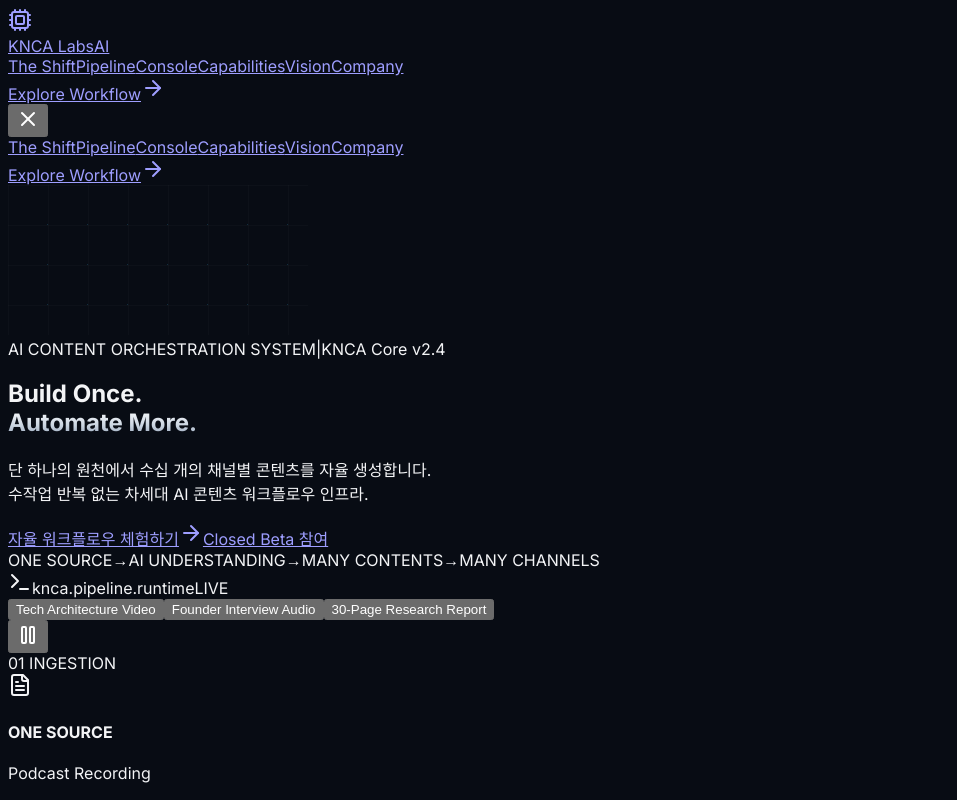
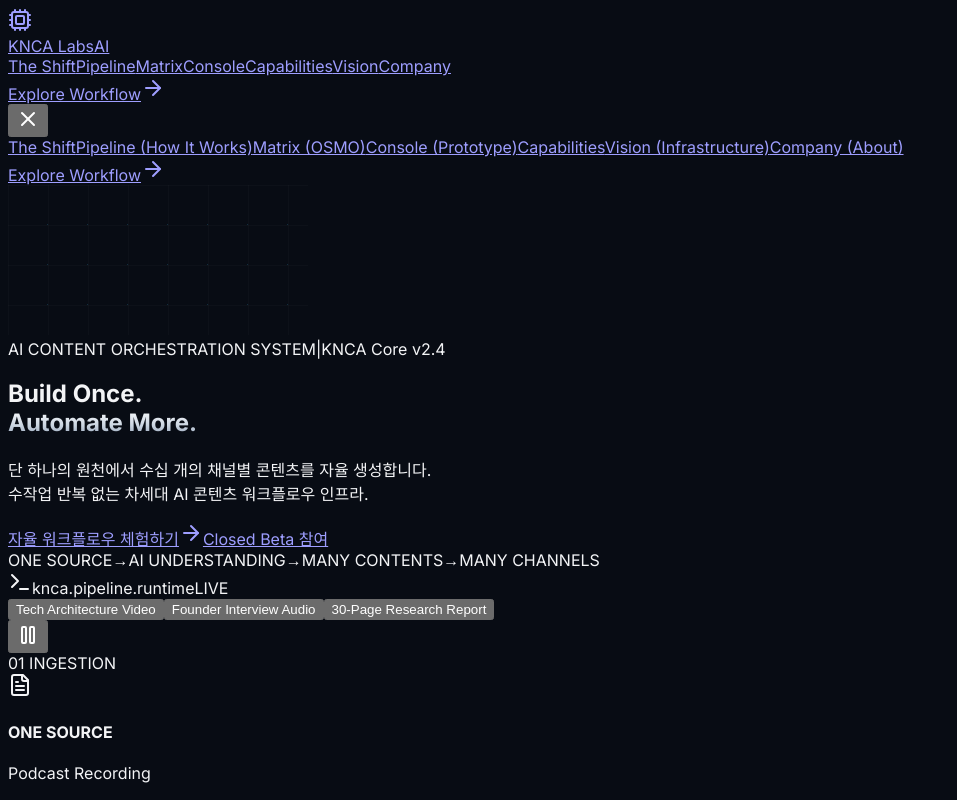
Before and after one commit to kncalabs/kncalabs, a Next.js app: page / in a window 1280 px wide. Both pictures are taken after a click on the button 28 px from the left and 120 px from the top of the page. Shown: the top 800 px of the page, without its empty margins (0-957 px from the left). Built offline with nearby package versions, Linux system fonts and the light colour scheme; a web font is replaced by a local one.

Commit message:
Revert "feat(layout): eliminate documentation sprawl into a cinematic 7-chapter AI product experience"
This reverts commit 5920747cc63020ab7e62ac2a0fb8e4d12ebe0fb4.

```diff
--- a/src/app/page.tsx
+++ b/src/app/page.tsx
@@ -2,7 +2,9 @@
 import Hero from "@/components/Hero";
 import ProblemFriction from "@/components/ProblemFriction";
 import TheShift from "@/components/TheShift";
+import WhatWeDo from "@/components/WhatWeDo";
 import HowItWorks from "@/components/HowItWorks";
+import OneSourceManyOutputs from "@/components/OneSourceManyOutputs";
 import ProductVisualization from "@/components/ProductVisualization";
 import Capabilities from "@/components/Capabilities";
 import FutureVision from "@/components/FutureVision";
@@ -16,34 +18,40 @@
     <main className="min-h-screen relative bg-[#080c14] overflow-hidden">
       <Navbar />
 
-      {/* 1. Hero: AI Content Orchestration System (First 5-Sec AI Experience) */}
+      {/* 1. Hero: 가치 제안 및 핵심 메시지 (Build Once. Automate More.) */}
       <Hero />
 
-      {/* 2. The Problem: The Manual Content Treadmill */}
+      {/* 2. The Problem: 수작업 8단계 사슬과 반복 노동의 비효율 (Content shouldn’t require repeating the same work) */}
       <ProblemFriction />
 
-      {/* 3. The Paradigm Shift: From Content Creation to Content Systems */}
+      {/* 3. The Shift: 강력한 패러다임 전환 (From Content Creation to Content Systems) */}
       <TheShift />
 
-      {/* 4. The Core Pipeline: 4-Stage Connected Workflow Engine */}
+      {/* 4. What We Do: 4대 핵심 역량 에디토리얼 서사 쇼케이스 */}
+      <WhatWeDo />
+
+      {/* 5. How It Works: 4단계 연속 연결 파이프라인 (01 Capture -> 02 Understand -> 03 Transform -> 04 Distribute) */}
       <HowItWorks />
 
-      {/* 5. Live Simulation Console: Interactive URL Ingestion & Dispatched Outputs */}
+      {/* 6. One Source -> Many Outputs: 핵심 제품 개념 매트릭스 (Left: Source -> Center: AI -> Right: Outputs) */}
+      <OneSourceManyOutputs />
+
+      {/* 7. Product Visualization: 실제 시스템 인터페이스 시뮬레이션 콘솔 (Source -> Processing -> Outputs -> Queue) */}
       <ProductVisualization />
 
-      {/* 6. Capabilities: Autonomous AI Architecture Specs */}
+      {/* 8. What We Build: 현재 구축 중인 4대 핵심 역량 (Capabilities) */}
       <Capabilities />
 
-      {/* 7. Future Vision & Flywheel: Content Becoming Infrastructure */}
+      {/* 9. Future Vision & Infrastructure Roadmap (Content is becoming infrastructure) */}
       <FutureVision />
 
-      {/* 8. Corporate Trust & Integrity: Stay C Jeju (Founded 2023) */}
+      {/* 11. Corporate Authority: 기업 실체 및 신뢰 기반 (Stay C Jeju, Founded 2023) */}
       <AboutSection />
 
-      {/* 9. Final Conversion & Closed Beta Access */}
+      {/* 12. Seamless Zero-Friction Conversion & Direct Contact */}
       <WaitlistCTA />
 
-      {/* Footer & Navigation Controls */}
+      {/* Micro Footer */}
       <Footer />
       <BackToTop />
     </main>
--- a/src/components/Navbar.tsx
+++ b/src/components/Navbar.tsx
@@ -14,10 +14,14 @@
       setIsScrolled(window.scrollY > 20);
 
       const sections = [
+        "problem-friction",
         "the-shift",
+        "what-we-do",
         "how-it-works",
+        "one-source-many-outputs",
         "product-visualization",
         "capabilities",
+        "future-business",
         "future-vision",
         "about",
         "waitlist"
@@ -72,7 +76,7 @@
             <Link
               href="#the-shift"
               className={`text-sm font-medium transition-colors ${
-                activeSection === "the-shift"
+                activeSection === "the-shift" || activeSection === "problem-friction"
                   ? "text-sky-400 font-bold"
                   : "text-slate-300 hover:text-white"
               }`}
@@ -86,6 +90,14 @@
               }`}
             >
               Pipeline
+            </Link>
+            <Link
+              href="#one-source-many-outputs"
+              className={`text-sm font-medium transition-colors ${
+                activeSection === "one-source-many-outputs" ? "text-sky-400 font-bold" : "text-slate-300 hover:text-white"
+              }`}
+            >
+              Matrix
             </Link>
             <Link
               href="#product-visualization"
@@ -106,7 +118,7 @@
             <Link
               href="#future-vision"
               className={`text-sm font-medium transition-colors ${
-                activeSection === "future-vision"
+                activeSection === "future-vision" || activeSection === "future-business"
                   ? "text-sky-400 font-bold"
                   : "text-slate-300 hover:text-white"
               }`}
@@ -134,69 +146,76 @@
             </Link>
           </div>
 
-          {/* Mobile Menu Button */}
-          <div className="md:hidden">
+          {/* Mobile Menu Toggle */}
           <button
-              type="button"
             onClick={() => setMobileMenuOpen(!mobileMenuOpen)}
-              className="p-2 rounded-lg bg-slate-900 border border-slate-800 text-slate-300 hover:text-white"
+            className="md:hidden p-2 rounded-lg bg-slate-900 border border-slate-800 text-slate-300 hover:text-white"
             aria-label="Toggle Navigation Menu"
           >
-              {mobileMenuOpen ? <X className="w-5 h-5" /> : <Menu className="w-5 h-5" />}
+            {mobileMenuOpen ? <X className="w-6 h-6" /> : <Menu className="w-6 h-6" />}
           </button>
         </div>
       </div>
 
-        {/* Mobile Dropdown Menu */}
+      {/* Mobile Menu Dropdown */}
       {mobileMenuOpen && (
-          <div className="md:hidden mt-4 pb-4 border-t border-slate-800/80 pt-4 space-y-3">
+        <div className="md:hidden bg-[#080c14]/95 border-b border-slate-800 px-4 pt-3 pb-6 space-y-4 backdrop-blur-xl">
+          <nav className="flex flex-col gap-3">
             <Link
               href="#the-shift"
               onClick={() => setMobileMenuOpen(false)}
-              className="block text-sm font-medium text-slate-300 hover:text-white px-2 py-1"
+              className={`py-2 text-sm font-medium ${activeSection === "the-shift" || activeSection === "problem-friction" ? "text-sky-400 font-bold" : "text-slate-300"}`}
             >
               The Shift
             </Link>
             <Link
               href="#how-it-works"
               onClick={() => setMobileMenuOpen(false)}
-              className="block text-sm font-medium text-slate-300 hover:text-white px-2 py-1"
+              className={`py-2 text-sm font-medium ${activeSection === "how-it-works" ? "text-sky-400 font-bold" : "text-slate-300"}`}
             >
-              Pipeline
+              Pipeline (How It Works)
+            </Link>
+            <Link
+              href="#one-source-many-outputs"
+              onClick={() => setMobileMenuOpen(false)}
+              className={`py-2 text-sm font-medium ${activeSection === "one-source-many-outputs" ? "text-sky-400 font-bold" : "text-slate-300"}`}
+            >
+              Matrix (OSMO)
             </Link>
             <Link
               href="#product-visualization"
               onClick={() => setMobileMenuOpen(false)}
-              className="block text-sm font-medium text-slate-300 hover:text-white px-2 py-1"
+              className={`py-2 text-sm font-medium ${activeSection === "product-visualization" ? "text-sky-400 font-bold" : "text-slate-300"}`}
             >
-              Console
+              Console (Prototype)
             </Link>
             <Link
               href="#capabilities"
               onClick={() => setMobileMenuOpen(false)}
-              className="block text-sm font-medium text-slate-300 hover:text-white px-2 py-1"
+              className={`py-2 text-sm font-medium ${activeSection === "capabilities" ? "text-sky-400 font-bold" : "text-slate-300"}`}
             >
               Capabilities
             </Link>
             <Link
               href="#future-vision"
               onClick={() => setMobileMenuOpen(false)}
-              className="block text-sm font-medium text-slate-300 hover:text-white px-2 py-1"
+              className={`py-2 text-sm font-medium ${activeSection === "future-vision" || activeSection === "future-business" ? "text-sky-400 font-bold" : "text-slate-300"}`}
             >
-              Vision
+              Vision (Infrastructure)
             </Link>
             <Link
               href="#about"
               onClick={() => setMobileMenuOpen(false)}
-              className="block text-sm font-medium text-slate-300 hover:text-white px-2 py-1"
+              className={`py-2 text-sm font-medium ${activeSection === "about" ? "text-sky-400 font-bold" : "text-slate-300"}`}
             >
-              Company
+              Company (About)
             </Link>
+          </nav>
           <div className="pt-2">
             <Link
               href="#how-it-works"
               onClick={() => setMobileMenuOpen(false)}
-                className="w-full inline-flex items-center justify-center gap-2 text-sm font-semibold text-white bg-slate-900 border border-slate-800 px-4 py-2.5 rounded-xl"
+              className="w-full justify-center inline-flex items-center gap-2 text-sm font-semibold text-white bg-slate-900 border border-slate-700 py-3 rounded-xl"
             >
               <span>Explore Workflow</span>
               <ArrowRight className="w-4 h-4 text-sky-400" />
@@ -204,8 +223,6 @@
           </div>
         </div>
       )}
-
-      </div>
     </header>
   );
 }
```
Lines whose indentation alone changed are shown as unchanged.
